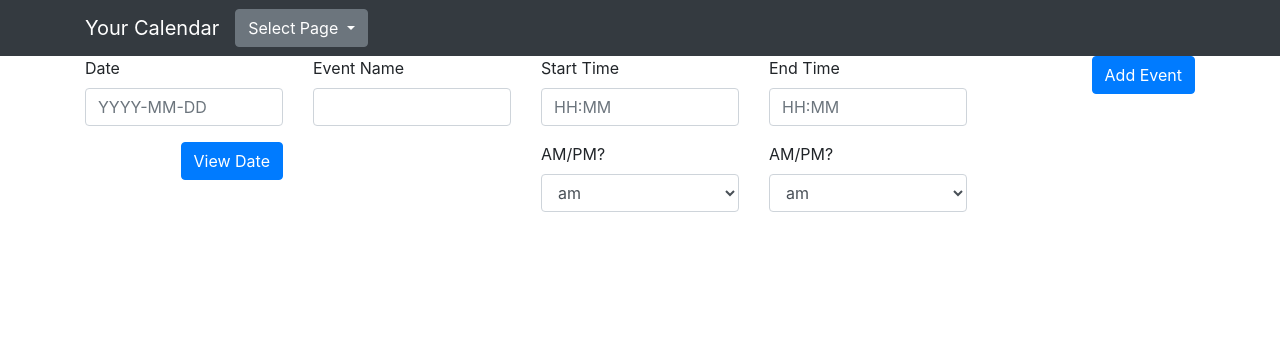
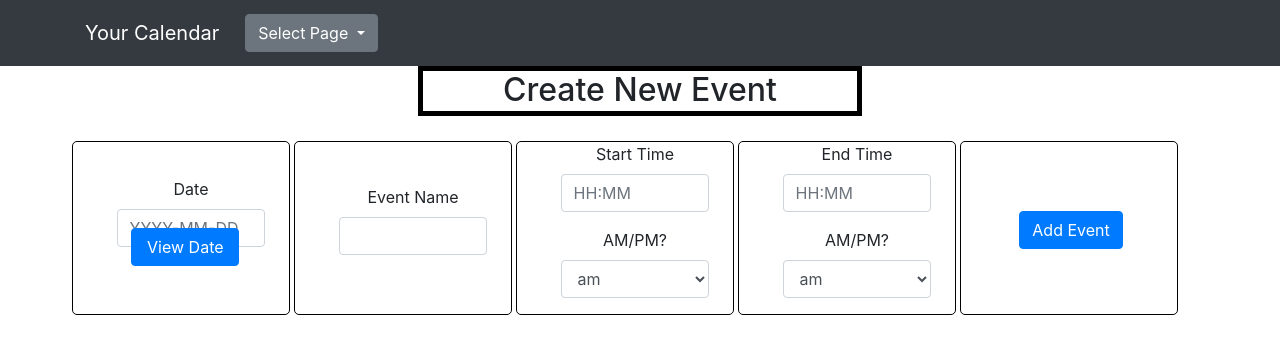
Before and after one commit to jwkeegan/CalendarManager, a React (Create React App) app in the folder client/: page /create in a window 1280 px wide. Shown: the top 354 px of the page. Built offline with nearby package versions, Linux system fonts and the light colour scheme.

Commit message:
more stylings, focused on create

```diff
--- a/client/public/index.html
+++ b/client/public/index.html
@@ -23,6 +23,8 @@
   <title>Calendar Manager</title>
   <link rel="stylesheet" href="https://stackpath.bootstrapcdn.com/bootstrap/4.3.1/css/bootstrap.min.css"
     integrity="sha384-ggOyR0iXCbMQv3Xipma34MD+dH/1fQ784/j6cY/iJTQUOhcWr7x9JvoRxT2MZw1T" crossorigin="anonymous">
+  <link rel="stylesheet" href="https://use.fontawesome.com/releases/v5.8.2/css/all.css"
+    integrity="sha384-oS3vJWv+0UjzBfQzYUhtDYW+Pj2yciDJxpsK1OYPAYjqT085Qq/1cq5FLXAZQ7Ay" crossorigin="anonymous" />
   <script src="https://code.jquery.com/jquery-3.3.1.slim.min.js"
     integrity="sha384-q8i/X+965DzO0rT7abK41JStQIAqVgRVzpbzo5smXKp4YfRvH+8abtTE1Pi6jizo"
     crossorigin="anonymous"></script>
@@ -66,7 +68,7 @@
       <!-- <p>Google Calendar API Quickstart</p> -->
       <!-- Add buttons to initiate auth sequence and sign out -->
 
-      <span id="user-name-holder" data-name="" data-email=""></span>
+      <span style="color: white; margin-right: 20px;" id="user-name-holder" data-name="" data-email=""></span>
       <button id="authorize_button" style="display: none;">Sign in With Google</button>
       <button id="signout_button" style="display: none;">Sign Out</button>
     </div>
--- a/client/src/components/Event/index.js
+++ b/client/src/components/Event/index.js
@@ -1,4 +1,5 @@
 import React from "react";
+import "./style.css";
 
 const formatTime = (time) => {
     time = time.split("T")[1].split(":").slice(0, 2);
@@ -17,17 +18,18 @@ const formatTime = (time) => {
 
 function Event(props) {
     return (
-        <div>
-            <div className="text-center">{props.title}</div>
-            {props.startTime.includes("T") ? (
-                <div>
-                    <div>Start Time: {formatTime(props.startTime)}</div>
-                    <div>End Time: {formatTime(props.endTime)}</div>
-                </div>
-            ) : (
-                <div>All day Event</div>
-            )}
-
+        <div className="card">
+            <div className="card-body">
+                <div className="text-center card-title" id="friend-name">{props.title}</div>
+                {props.startTime.includes("T") ? (
+                    <ul className="list-group list-group-flush">
+                        <li className="list-group-item">Start Time: {formatTime(props.startTime)}</li>
+                        <li className="list-group-item">End Time: {formatTime(props.endTime)}</li>
+                    </ul>
+                ) : (
+                        <div className="card-text">All day Event</div>
+                    )}
+            </div>
         </div>
     )
 }
--- /dev/null
+++ b/client/src/components/Event/style.css
@@ -0,0 +1,9 @@
+.card {
+    width: 100%;
+    border-color: black;
+    margin-bottom: 2px;
+}
+
+.card-text {
+    text-align: center;
+}
--- a/client/src/pages/Create/index.js
+++ b/client/src/pages/Create/index.js
@@ -2,6 +2,7 @@ import React, { Component } from "react";
 import onClickOutside from "react-onclickoutside";
 import API from "../../utils/API";
 import Event from "../../components/Event";
+import "./style.css";
 
 class Create extends Component {
     state = {
@@ -114,19 +115,22 @@ class Create extends Component {
     render() {
         return (
             <div className="container">
+                <div className="row" id="create-tab-header">
+                    <h2>Create New Event</h2>
+                </div>
                 <div className="row">
-                    <div className="col">
+                    <div className="col event-form-box">
                         <form method="post">
                             <div className="form-group">
                                 <label className="control-label" htmlFor="date">Date</label>
                                 <input className="form-control" id="date" name="date" placeholder="YYYY-MM-DD" type="text" />
                             </div>
                             <div className="form-group">
-                                <button className="btn btn-primary " name="submit" type="submit" onClick={this.viewDate}>View Date</button>
+                                <button id="view-date" className="btn btn-primary " name="submit" type="submit" onClick={this.viewDate}>View Date</button>
                             </div>
                         </form>
                     </div>
-                    <div className="col">
+                    <div className="col event-form-box">
                         <form>
                             <div className="form-group">
                                 <label className="control-label" htmlFor="event-name">Event Name</label>
@@ -134,7 +138,7 @@ class Create extends Component {
                             </div>
                         </form>
                     </div>
-                    <div className="col">
+                    <div className="col event-form-box">
                         <form method="post">
                             <div className="form-group">
                                 <label className="control-label" htmlFor="start-time">Start Time</label>
@@ -149,7 +153,7 @@ class Create extends Component {
                             </div>
                         </form>
                     </div>
-                    <div className="col">
+                    <div className="col event-form-box">
                         <form method="post">
                             <div className="form-group">
                                 <label className="control-label" htmlFor="end-time">End Time</label>
@@ -164,7 +168,7 @@ class Create extends Component {
                             </div>
                         </form>
                     </div>
-                    <div className="col">
+                    <div className="col event-form-box">
                         {/* onClick={this.validateEvent} */}
                         <button className="btn btn-primary" id="add-event">Add Event</button>
                         <div id="event-error"></div>
@@ -172,6 +176,10 @@ class Create extends Component {
                 </div>
                 <div className="row">
                     <div className="col-md-2" id="user-events">
+                        {this.state.eventsToView.length ? (
+                            <h4>Your Schedule</h4>) : (
+                                <div></div>
+                            )}
                         {this.state.eventsToView.map(event => (
                             <Event
                                 key={event._id}
--- /dev/null
+++ b/client/src/pages/Create/style.css
@@ -0,0 +1,47 @@
+.row {
+    width: 100%;
+}
+
+#create-tab-header {
+    margin: 0px auto 20px;
+    width: 40%;
+}
+
+label {
+    text-align: center;
+    width: 100%;
+}
+
+button {
+    align-content: center;
+}
+
+#add-event {
+    position: absolute;
+    align-content: center;
+    margin: 0 auto;
+    top: 40%;
+    left: 27%;
+}
+
+#view-date {
+    position: absolute;
+    align-content: center;
+    margin: 0 auto;
+    top: 50%;
+    left: 27%;
+    width: 50%;
+}
+
+h4 {
+    font-size: 24px;
+    font-weight: normal;
+    text-align: center;
+}
+
+.event-form-box {
+    border: 1px solid black;
+    border-radius: 5px;
+    margin: 0 2px;
+    align-content: center;
+}
--- a/client/src/pages/Dashboard/index.js
+++ b/client/src/pages/Dashboard/index.js
@@ -174,7 +174,8 @@ class Dashboard extends Component {
                     "d-none",
                     this.state.panels[1]
                 ]
-            })
+            });
+            document.getElementById("left-control").textContent = ">";
         } else {
             this.setState({
                 panels: [
@@ -182,6 +183,7 @@ class Dashboard extends Component {
                     this.state.panels[1]
                 ]
             });
+            document.getElementById("left-control").textContent = "<";
         }
     }
 
@@ -194,7 +196,8 @@ class Dashboard extends Component {
                     this.state.panels[0],
                     "d-none"
                 ]
-            })
+            });
+            document.getElementById("right-control").textContent = "<";
         } else {
             this.setState({
                 panels: [
@@ -202,6 +205,7 @@ class Dashboard extends Component {
                     "col-lg-2 col-md-2"
                 ]
             });
+            document.getElementById("right-control").textContent = ">";
         }
     }
 
@@ -289,13 +293,13 @@ class Dashboard extends Component {
                         /> */}
                     </div>
                     <div className="col text-center" id="center-body">
-                        <button id="left-control" onClick={this.changeLeft}>click</button>
-                        <button id="right-control" onClick={this.changeRight}>click</button>
+                        <button id="left-control" onClick={this.changeLeft}>&lt;</button>
+                        <button id="right-control" onClick={this.changeRight}>&gt;</button>
                         <p id="page-load" onClick={this.loadProfile}>Click here to load Google Profile</p>
                         <Center />
                     </div>
                     <div className={this.state.panels[1]} id="right-panel">
-                        <div className="row text-center">
+                        <div className="row text-center" id="day-view-form">
                             <h2>Day View</h2>
                             <form method="post">
                                 <div className="form-group">
@@ -321,7 +325,21 @@ class Dashboard extends Component {
                         </div>
                     </div>
                 </div>
-            </div>
+                {/* <nav className="footer">
+                    <ul class="d-flex justify-content-center">
+                        <li>
+                            <a href="https://github.com/jwkeegan/CalendarManager" target="_blank" rel="noopener noreferrer">
+                                <i class="fab fa-github fa-3x"></i>
+                            </a>
+                        </li>
+                    </ul>
+                    <div class="dev-wrapper text-center">
+                        <a class="developer" href="https://www.github.com/jwkeegan" target="_blank" rel="noopener noreferrer">
+                            Joe Keegan
+                        </a>
+                    </div>
+                </nav> */}
+            </div >
         );
     }
 }
--- a/client/src/pages/Dashboard/style.css
+++ b/client/src/pages/Dashboard/style.css
@@ -29,12 +29,61 @@ h2 {
     text-align: center;
     border: 5px solid black;
     margin-bottom: 5px;
+    height: 50px;
 }
 
 #user-search-area {
     height: 30%;
 }
 
+form {
+    width: 100%;
+    margin: 0 10px;
+}
+
+form .form-control {
+    width: 80%;
+    margin: 0 auto;
+}
+
 form .form-group{
     align-content: center;
 }
+
+#day-view-form {
+    margin-bottom: 10px;
+}
+
+#page-load {
+    border: 2px gray solid;
+    border-radius: 5px;
+    width: 40%;
+    align-content: center;
+    margin: 0 auto;
+}
+
+.footer {
+    background-color: #333;
+    border-top: black solid 10px;
+    padding: 20px 0;
+}
+
+.footer * {
+    color: #fff;
+}
+
+nav ul li {
+    line-height: 1.2;
+    list-style-type: none;
+    margin: 0 10px;
+    padding: 6px 5px;
+    padding-left: 0;
+    text-align: center;
+}
+
+.developer {
+    color: black;
+    display: inline-block;
+    font-weight: 400;
+    margin: 0 8px;
+}
```
